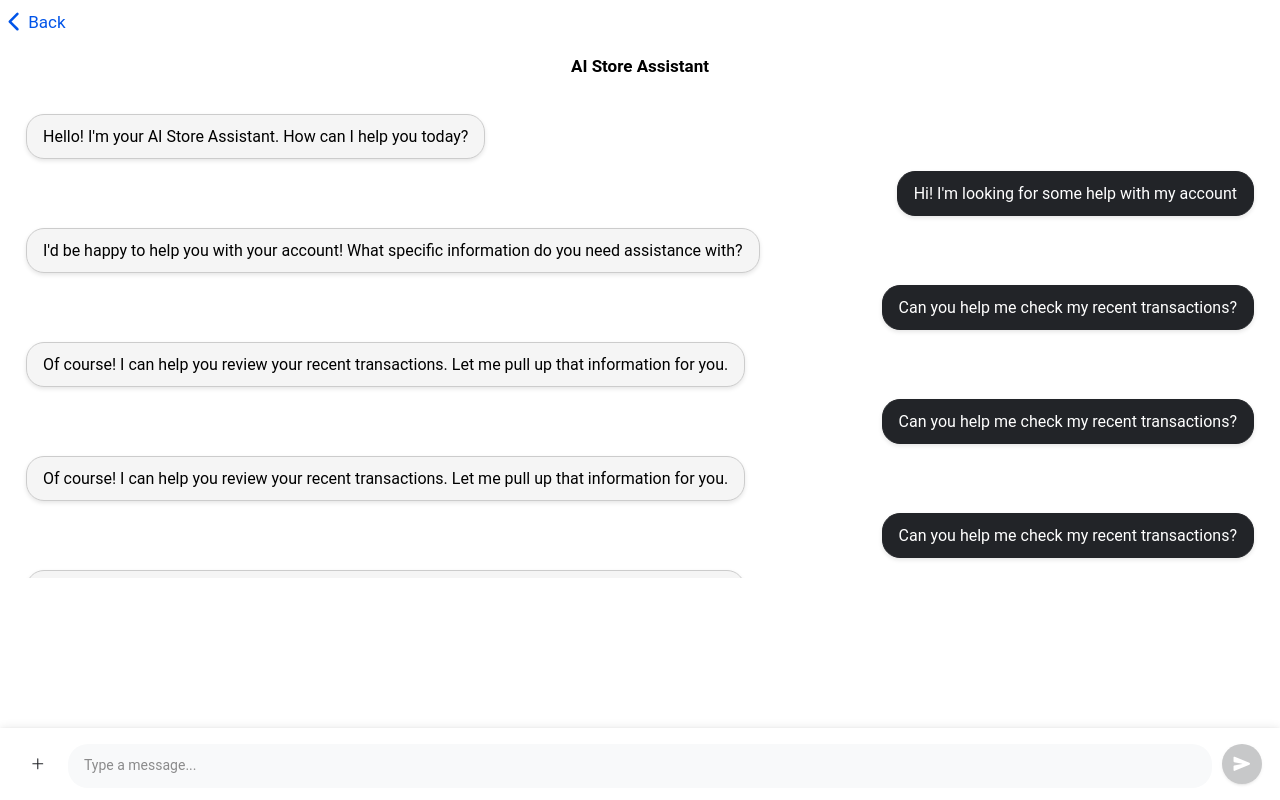
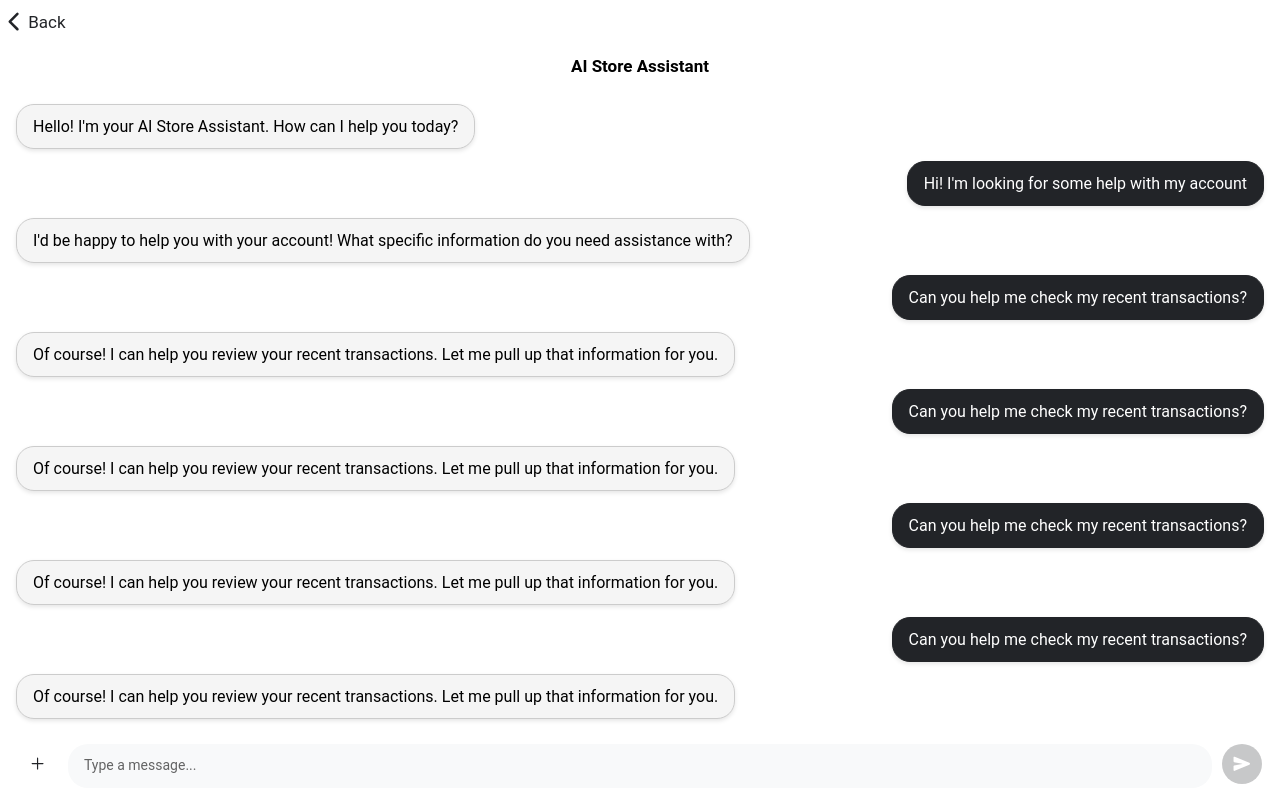
Before and after one commit to WalterBanda123/accounts-agents, a React (Vite) app: page /my_assistant in a window 1280 px wide. Built offline with nearby package versions, Linux system fonts and the light colour scheme.

Commit message:
Refactor Chat component layout and styles; remove unused receipt entries

```diff
--- a/src/mock/receipts.ts
+++ b/src/mock/receipts.ts
@@ -25,22 +25,22 @@ export const RECENT_RECEIPTS: ReceiptComponentInterface[] = [
       date: 'Apr 24, 2024',
       status: 'Unpaid',
     },
-    {
-      invoice: 'INV005',
-      amount: 450.00,
-      date: 'Apr 25, 2024',
-      status: 'Paid',
-    },
-    {
-      invoice: 'INV006',
-      amount: 75.25,
-      date: 'Apr 26, 2024',
-      status: 'Unpaid',
-    },
-    {
-      invoice: 'INV007',
-      amount: 199.99,
-      date: 'Apr 27, 2024',
-      status: 'Paid',
-    },
+    // {
+    //   invoice: 'INV005',
+    //   amount: 450.00,
+    //   date: 'Apr 25, 2024',
+    //   status: 'Paid',
+    // },
+    // {
+    //   invoice: 'INV006',
+    //   amount: 75.25,
+    //   date: 'Apr 26, 2024',
+    //   status: 'Unpaid',
+    // },
+    // {
+    //   invoice: 'INV007',
+    //   amount: 199.99,
+    //   date: 'Apr 27, 2024',
+    //   status: 'Paid',
+    // },
 ];
--- a/src/pages/Chat.css
+++ b/src/pages/Chat.css
@@ -3,7 +3,6 @@
     flex-direction: column;
     gap: 12px;
     padding: 16px;
-    max-height: 60vh;
     overflow-y: auto;
     border-radius: 8px;
     margin-bottom: 16px;
--- a/src/pages/Chat.tsx
+++ b/src/pages/Chat.tsx
@@ -1,4 +1,4 @@
-import { IonBackButton, IonButton, IonButtons, IonCol, IonContent, IonFooter, IonGrid, IonHeader, IonIcon, IonPage, IonRow, IonTextarea, IonTitle, IonToolbar } from "@ionic/react";
+import { IonBackButton, IonButton, IonButtons, IonContent, IonFooter, IonHeader, IonIcon, IonPage, IonTextarea, IonTitle, IonToolbar } from "@ionic/react";
 import { add, send } from "ionicons/icons";
 import React, { useState } from "react";
 import "./Chat.css";
@@ -23,8 +23,8 @@ const Chat: React.FC = () => {
         <IonPage>
             <IonHeader mode="ios">
                 <IonToolbar>
-                    <IonButtons slot='start'>
-                        <IonBackButton defaultHref='/'></IonBackButton>
+                    <IonButtons slot='start' >
+                        <IonBackButton color="dark" defaultHref='/'></IonBackButton>
                     </IonButtons>
                     <IonTitle>Chat</IonTitle>
                 </IonToolbar>
@@ -35,9 +35,6 @@ const Chat: React.FC = () => {
                         <IonTitle>AI Store Assistant</IonTitle>
                     </IonToolbar>
                 </IonHeader>
-                <IonGrid>
-                    <IonRow>
-                        <IonCol>
                 <div className="messages_container">
                     <div className="bot_message">
                         Hello! I'm your AI Store Assistant. How can I help you today?
@@ -66,21 +63,29 @@ const Chat: React.FC = () => {
                     <div className="bot_message">
                         Of course! I can help you review your recent transactions. Let me pull up that information for you.
                     </div>
+                    <div className="client_message">
+                        Can you help me check my recent transactions?
                     </div>
-                        </IonCol>
-                    </IonRow>
-                </IonGrid>
+                    <div className="bot_message">
+                        Of course! I can help you review your recent transactions. Let me pull up that information for you.
+                    </div>
+                    <div className="client_message">
+                        Can you help me check my recent transactions?
+                    </div>
+                    <div className="bot_message">
+                        Of course! I can help you review your recent transactions. Let me pull up that information for you.
+                    </div>
+                </div>
+
             </IonContent>
-            <IonFooter>
-                <IonToolbar>
+            <IonFooter mode="ios">
                 <div className="chat_input_container">
                     <IonButton
                         fill="clear"
-                            size="small"
                         onClick={handleAddMedia}
                         className="add_media_button"
                     >
-                            <IonIcon icon={add} />
+                        <IonIcon icon={add} slot="icon-only" />
                     </IonButton>
                     <IonTextarea
                         value={message}
@@ -103,7 +108,6 @@ const Chat: React.FC = () => {
                         <IonIcon icon={send} />
                     </IonButton>
                 </div>
-                </IonToolbar>
             </IonFooter>
         </IonPage>
     )
```
Lines whose indentation alone changed are shown as unchanged.
